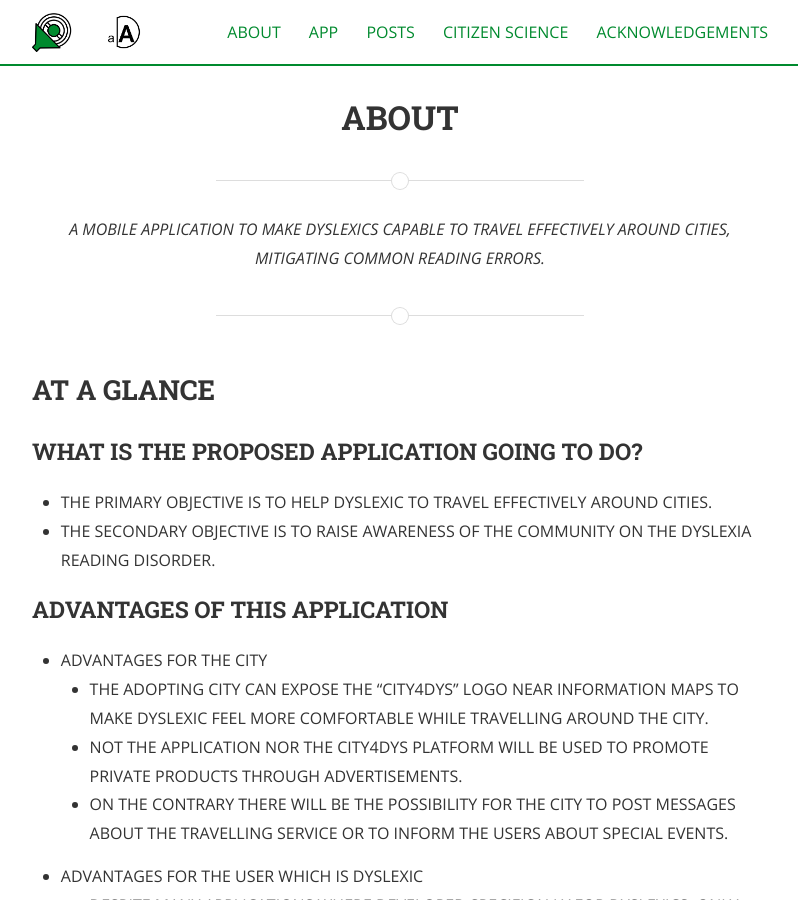
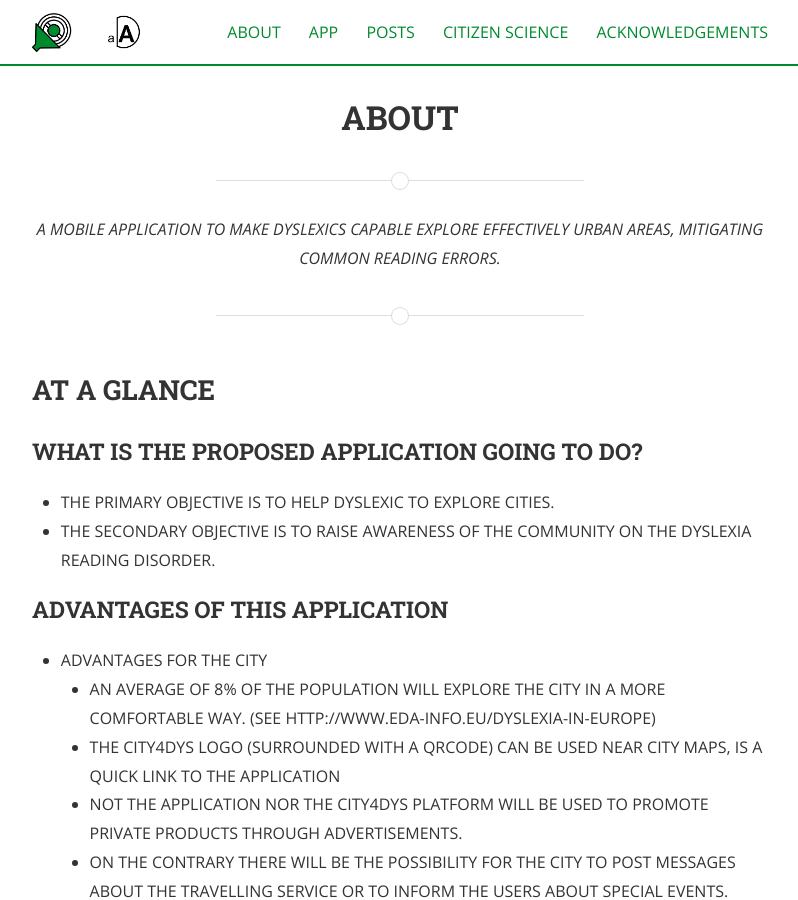
Before and after one commit to city4dys/city4dys.github.io, a Jekyll site: the page built from 10_about.md, in a window 1280 px wide and 900 px high. Shown: the whole window, without its empty margins (240-1038 px from the left). Built offline with Jekyll 4.4.1, drawn with Linux system fonts in a browser that asks for light colours; nearby versions of some CDN libraries; a style sheet for code colours, icons or effects is not loaded.

Commit message:
mod about

```diff
--- a/10_about.md
+++ b/10_about.md
@@ -4,7 +4,7 @@ title: About
 permalink: /about/
 ---
 
-<p style="text-align:center"><em>A mobile application to make dyslexics capable to travel effectively around cities, mitigating common reading errors.</em><br><br></p>
+<p style="text-align:center"><em>A mobile application to make dyslexics capable explore effectively urban areas, mitigating common reading errors.</em><br><br></p>
 
 <span class="page-divider">
   <span class="one"></span>
@@ -15,13 +15,14 @@ permalink: /about/
 
 ### What is the proposed application going to do?
 
-* The primary objective is to help dyslexic to travel effectively around cities.
+* The primary objective is to help dyslexic to explore cities.
 * The secondary objective is to raise awareness of the community on the dyslexia reading disorder.
 
 ### Advantages of this application
 
 * Advantages for the city
-    * The adopting city can expose the "city4dys" logo near information maps to make dyslexic feel more comfortable while travelling around the city.
+    * An average of 8% of the population will explore the city in a more comfortable way. (See http://www.eda-info.eu/dyslexia-in-europe)
+    * The city4dys logo (surrounded with a qrcode) can be used near city maps, is a quick link to the application
     * Not the application nor the city4dys platform will be used to promote private products through advertisements.
     * On the contrary there will be the possibility for the city to post messages about the travelling service or to inform the users about special events.
 * Advantages for the user which is dyslexic
```
